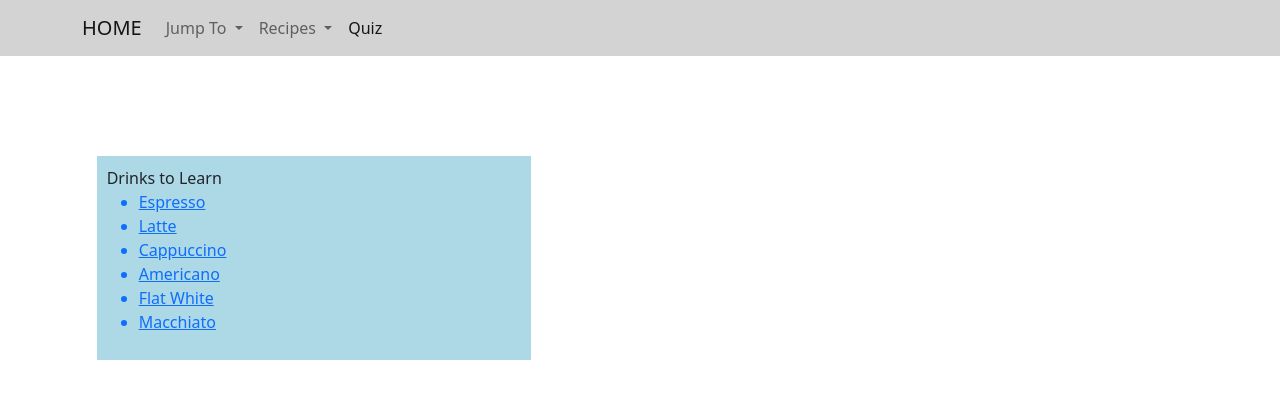
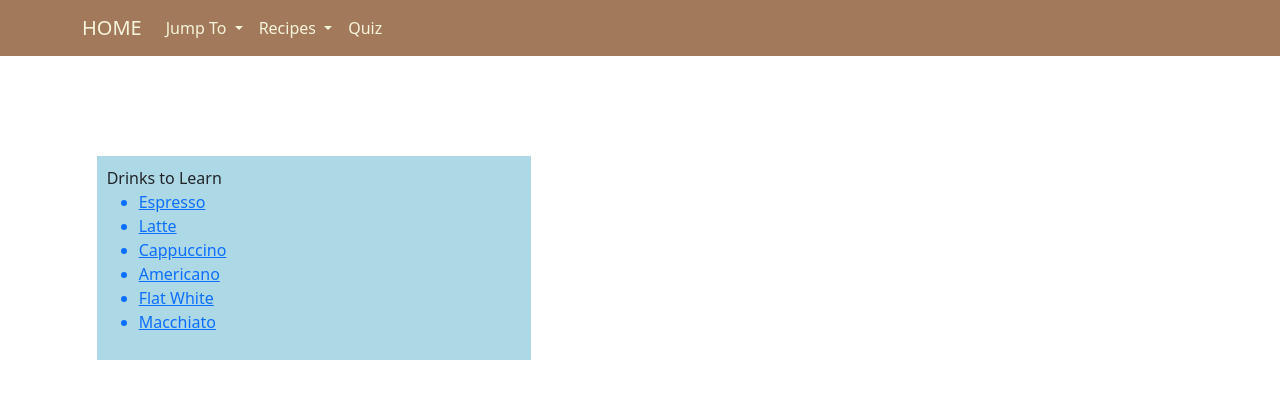
Before and after one commit to kripha/coffee-tutorial, a Flask app: page / in a window 1280 px wide. Shown: the top 420 px of the page. Run offline with Flask 3, Linux system fonts and the light colour scheme; some libraries are stand-ins or nearby versions.

Commit message:
navbar colors

```diff
--- a/templates/layout.html
+++ b/templates/layout.html
@@ -29,7 +29,7 @@
     <title>COFFEE TUTORIAL</title>
     <style>
         .navbar {
-            background-color: lightgray;
+            background-color: #a3795bff;
         }
         .home_container {
             margin-top: 100px;
@@ -39,6 +39,18 @@
         img {
           width: 100%;
         }
+        #home {
+          color: #f5f5dc;
+        }
+        #jumpToDropdown {
+          color: #f5f5dc;
+        }
+        #recipeDropdown {
+          color: #f5f5dc;
+        }
+        #quiz {
+          color: #f5f5dc;
+        }
 
     </style>
 
@@ -47,7 +59,7 @@
     <nav class="navbar navbar-expand-lg navbar-light">
         <div class="container" id="maincontainer">
             <!-- Website Name -->
-            <a class="navbar-brand" href="/">HOME</a>
+            <a class="navbar-brand" id = "home" href="/">HOME</a>
 
             <!-- TODO: nav-links disappear when screen is small  -->
 
@@ -70,7 +82,7 @@
                         <ul class="dropdown-menu" aria-labelledby="recipeDropdown">
                           {% for drink in drinks %}
                             <li>
-                                <a class="dropdown-item" href="#" data-bs-toggle="modal" data-bs-target="#recipeModal" data-drink-id="{{ drink.id }}" data-drink-name="{{ drink.name }}" data-drink-recipe='{{ drink.ingredients|tojson }}'>
+                                <a class="dropdown-item" href="#" id="recipeDropDown" data-bs-toggle="modal" data-bs-target="#recipeModal" data-drink-id="{{ drink.id }}" data-drink-name="{{ drink.name }}" data-drink-recipe='{{ drink.ingredients|tojson }}'>
                                     View Recipe for {{ drink.name }}
                                   </a>
                             </li>
@@ -79,7 +91,7 @@
                       </div>
                     <!-- TODO: attach link to each navbar object -->
                     <!-- TODO: do we want recipe/cheatsheet?  -->
-                    <a class="nav-link active" href="/quiz">Quiz</a>
+                    <a class="nav-link active" id = "quiz" href="/quiz">Quiz</a>
                 </div>
             </div>
         </div>
```
